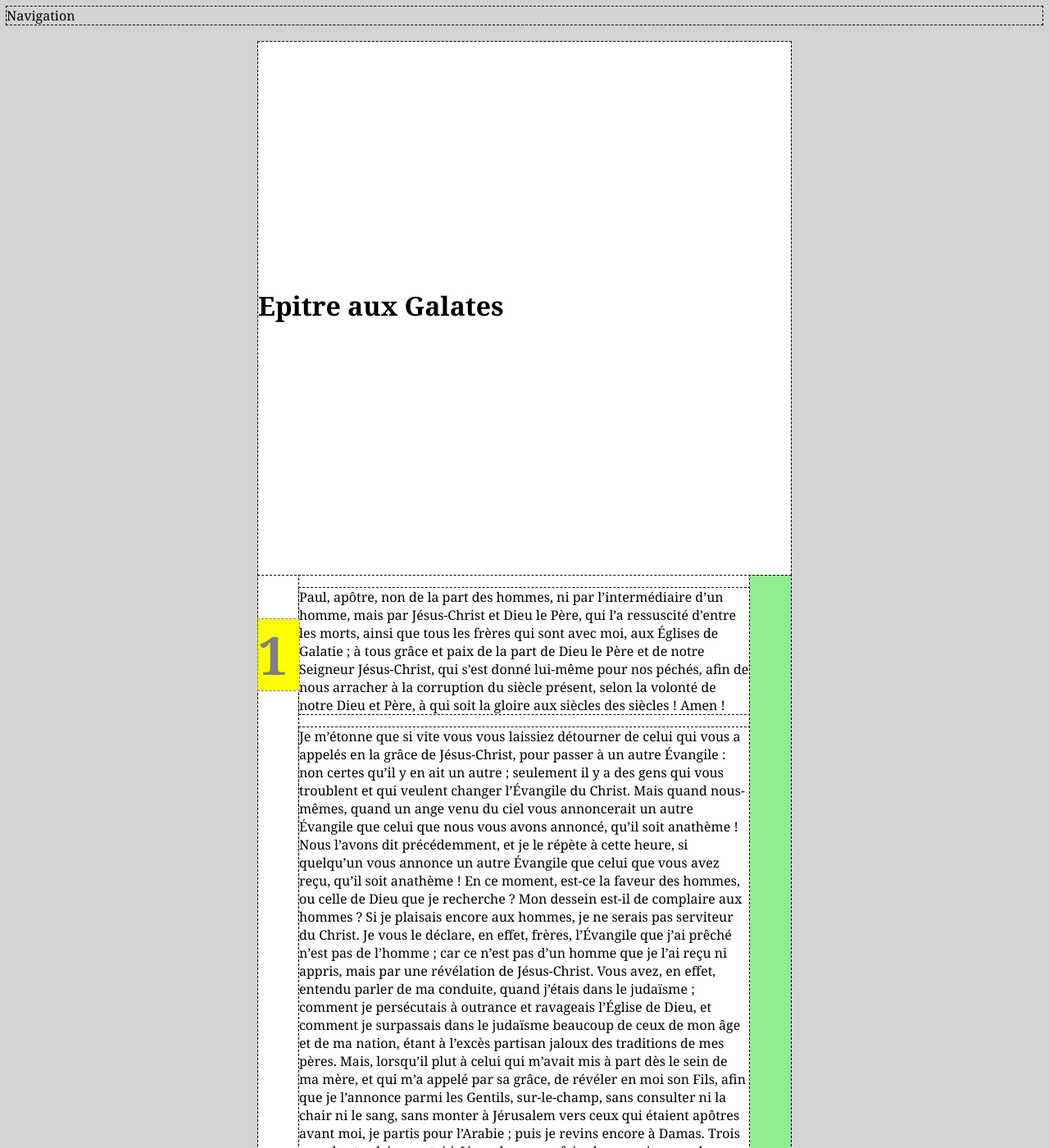
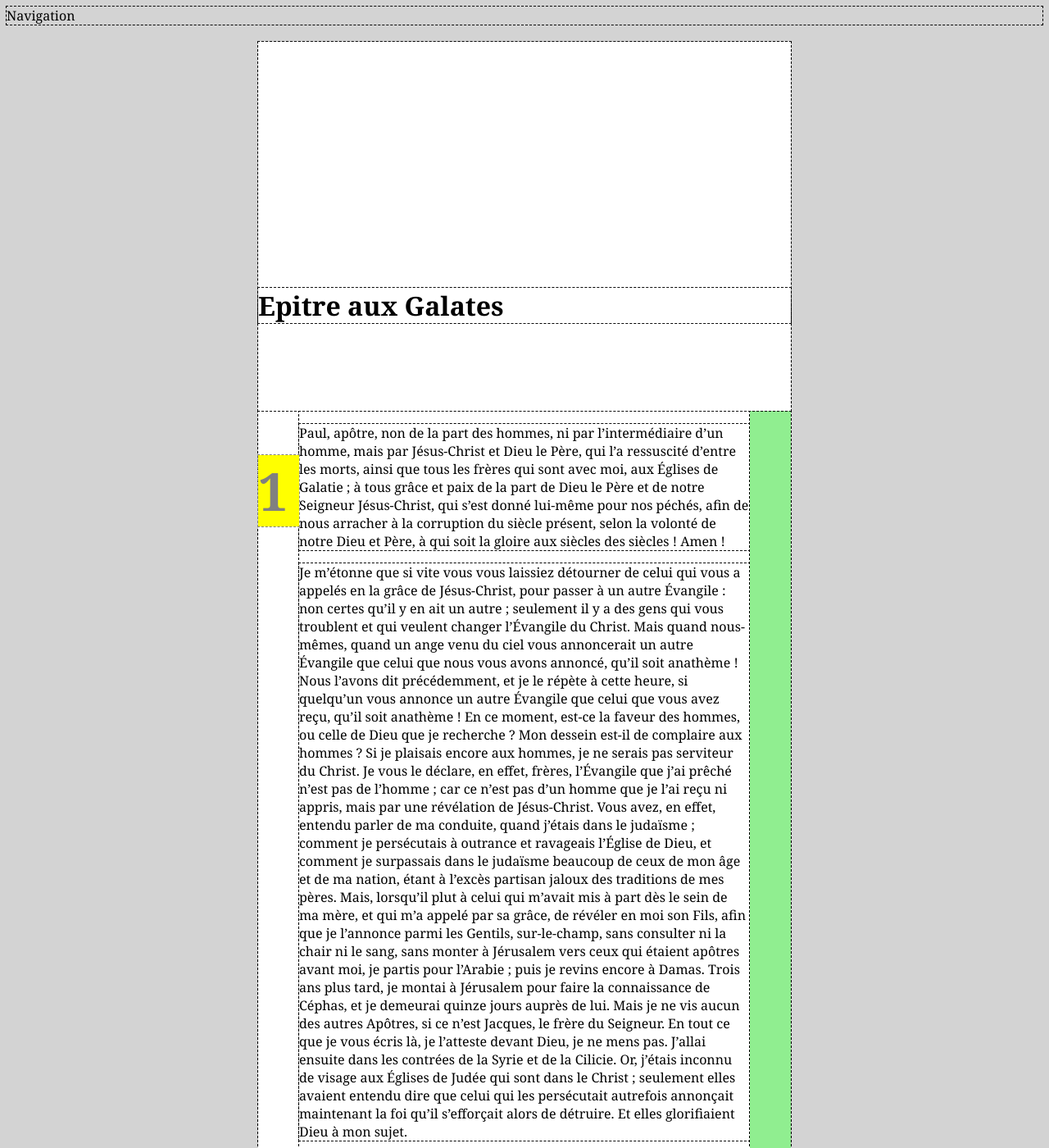
Before and after one commit to dreanod/dreanod.github.io, a Jekyll site: the page built from galatian2.html, in a window 1280 px wide and 1400 px high. Shown: the whole window at 82% size. Built offline with Jekyll 4.4.1, drawn with Linux system fonts in a browser that asks for light colours.

Commit message:
Update galatian2.html

```diff
--- a/galatian2.html
+++ b/galatian2.html
@@ -164,7 +164,7 @@ text:
   <style>
     /* BEGIN: Help for design */
 
-    nav, header, main, section, h2, article,  p, aside, footer {
+    nav, header, h1, main, section, h2, article,  p, aside, footer {
       outline: dashed 1px;
     }
 
@@ -198,7 +198,7 @@ text:
     header {
 	margin: 0 auto;
 	width: 650px;
-	height: 650px;
+	height: 450px;
         position: sticky;
         position: -webkit-sticky;
 	top: 0px;
```
